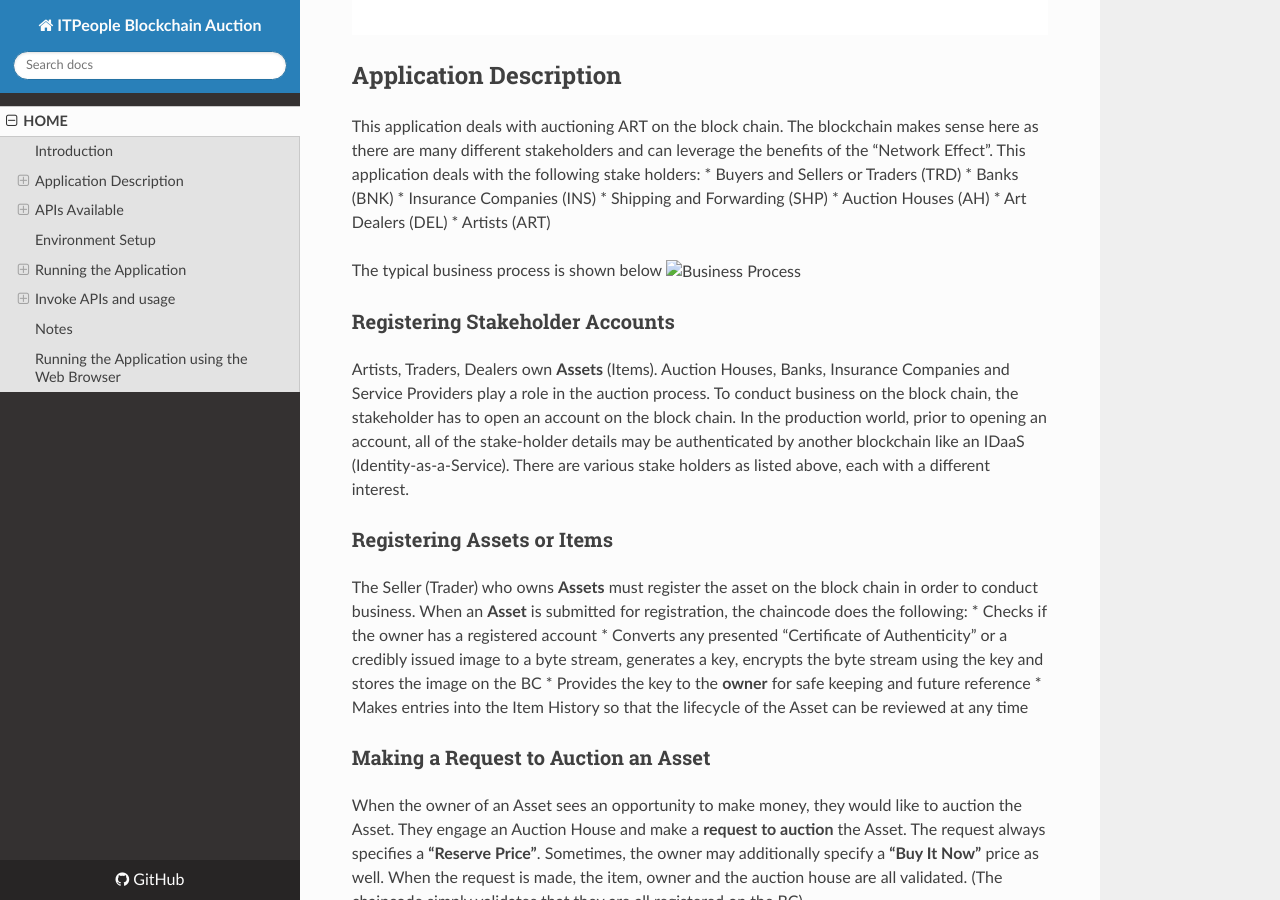
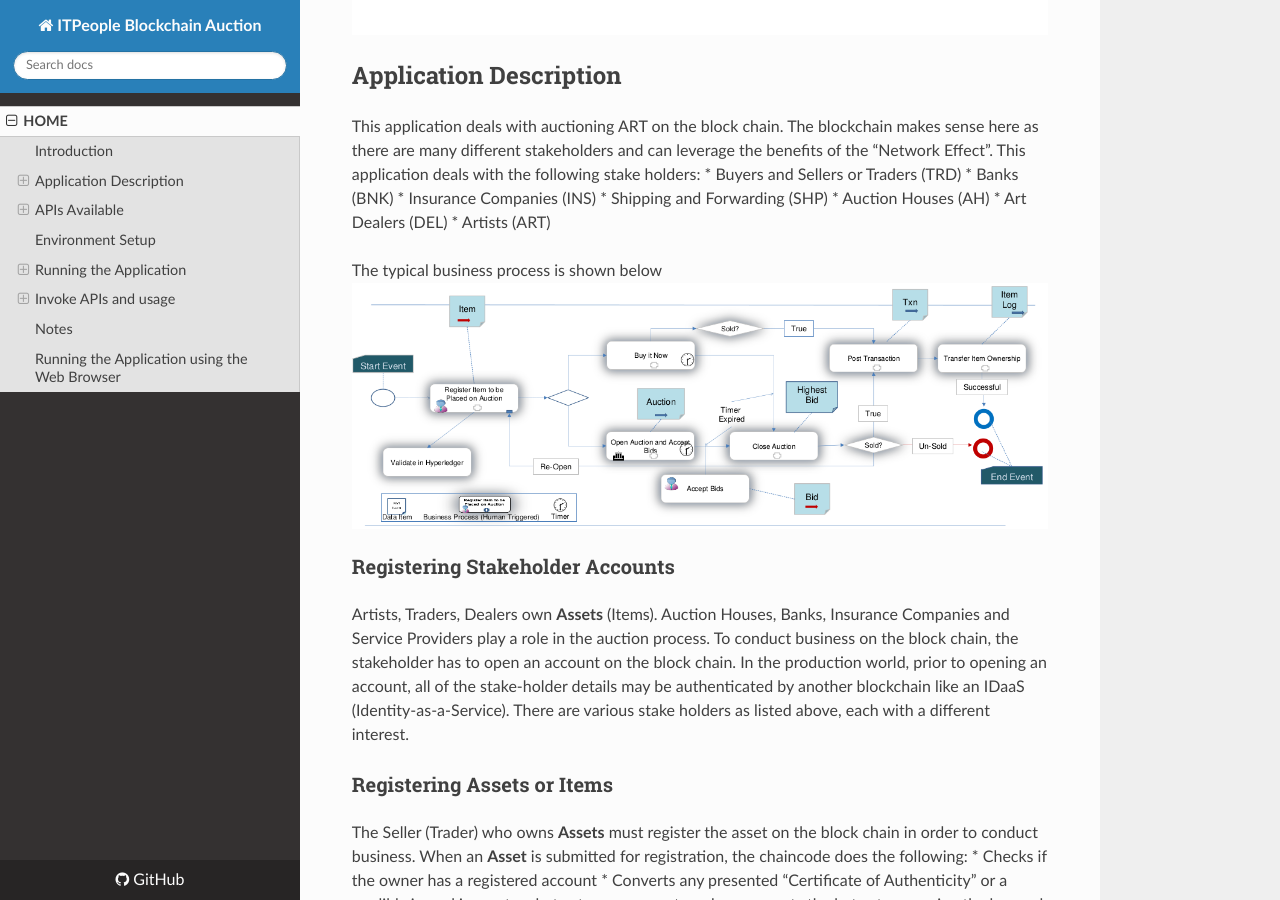
Before and after one commit to ITPeople-Blockchain/auction, an MkDocs documentation site: the page built from docs/index.md, in a window 1280 px wide and 900 px high, scrolled down 1304 px. Built offline with MkDocs 1.6.1, drawn with Linux system fonts in a browser that asks for light colours; nearby versions of some CDN libraries; old or Windows-style settings are respelled for this version of MkDocs.

Commit message:
Updated image

```diff
--- a/docs/index.md
+++ b/docs/index.md
@@ -24,7 +24,7 @@ This application deals with auctioning ART on the block chain. The blockchain ma
 * Artists (ART)
 
 The typical business process is shown below
-![Business Process](/docs/images/art_process.png)
+![Business Process](images/art_process.png)
 
 ###Registering Stakeholder Accounts
 
```
